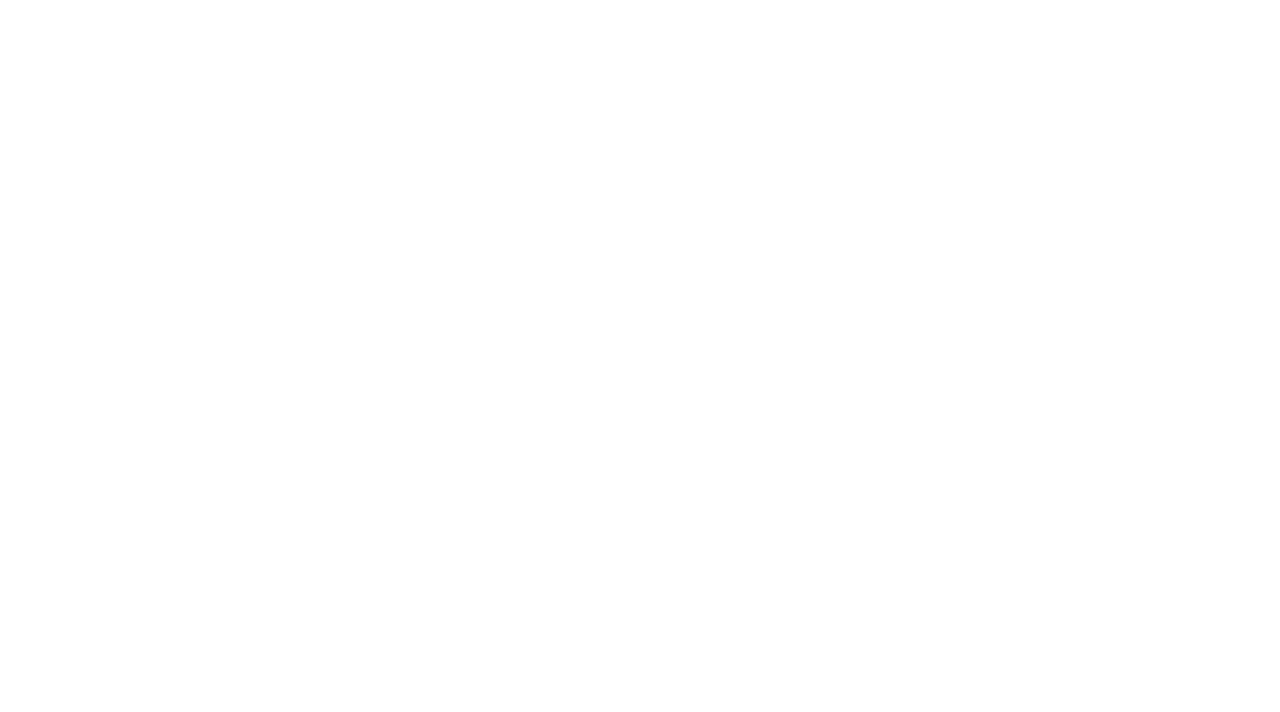
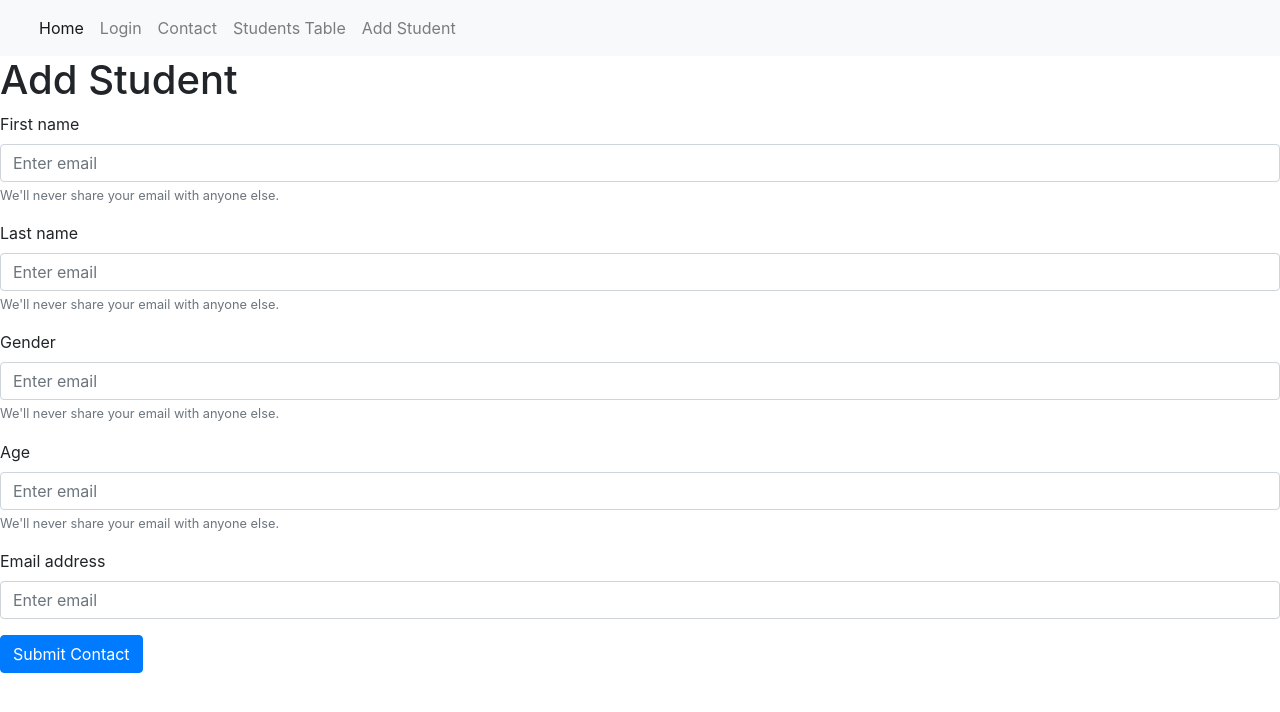
Before and after one commit to cjengo033/laravel, a React (Create React App) app in the folder my-react-app/: page /add_students in a window 1280 px wide. Before the commit this address had no page. Shown: the top 712 px of the page. Built offline with nearby package versions, Linux system fonts and the light colour scheme.

Commit message:
laravel add student done

```diff
--- a/my-react-app/src/App.js
+++ b/my-react-app/src/App.js
@@ -1,7 +1,4 @@
-import logo from './logo.svg';
 import './App.css';
-import Header from '././component/Header';
-import ReactDOM from "react-dom/client";
 import { BrowserRouter, Routes, Route } from "react-router-dom";
 import Layout from "./pages/Layout";
 import Home from "./pages/Home";
@@ -10,6 +7,7 @@ import Contact from "./pages/Contact";
 import NoPage from "./pages/NoPage";
 import Student from './pages/Student';
 import Login from './pages/Login';
+import AddStudent from './pages/AddStudent';
 
 function App() {
   return (
@@ -19,9 +17,11 @@ function App() {
         <Route path="/" element={<Layout />}>
           <Route index element={<Home />} />
           <Route path="blogs/:id" element={<Blogs />} />
+          {/* <Route path="blogs/:id" render={(props) => <Blogs {...props} />}/>  */}
           <Route path="contact" element={<Contact />} />
           <Route path="students" element={<Student />} />
           <Route path="login" element={<Login />} />
+          <Route path="add_students" element={<AddStudent />} />
         </Route>
       </Routes>
     </BrowserRouter>
--- /dev/null
+++ b/my-react-app/src/pages/AddStudent.js
@@ -0,0 +1,112 @@
+import { useState } from "react";
+import { useForm } from "react-hook-form";
+
+
+const AddStudent = () => {
+    // const { register } = useForm();
+    // const [data, setData] = useState("");
+    const axios = require('axios').default;
+    const [first_name, setFirstName] = useState("");
+    const [last_name, setLastName] = useState("");
+    const [gender, setGender] = useState("");
+    const [age, setAge] = useState("");
+    const [email, setEmail] = useState("");
+
+    const user = {first_name, last_name, gender, age, email};
+    const convert_json = JSON.stringify(user);
+
+
+    console.log(convert_json);
+    const doSomething = function (e) {
+        alert('it works!');
+        fetch('http://127.0.0.1:8000/api/todo/add?', {
+            method: 'POST',
+            headers: {
+                'Accept': 'application/json',
+                'Content-Type': 'application/json',
+            },
+            body: JSON.stringify({
+                first_name: first_name,
+                last_name: last_name,
+                gender: gender,
+                age: age,
+                email: email
+            })
+
+        })
+
+        e.preventDefault();
+
+
+    }
+
+    return (
+        <>
+            <h1>Add Student</h1>
+            <form onSubmit={doSomething}>
+
+                <div className="form-group">
+                    <label>First name</label>
+                    <input type="text"
+                        onChange={e => setFirstName(e.target.value)}
+
+                        className="form-control"
+                        id="exampleInputEmail1"
+                        aria-describedby="emailHelp"
+                        placeholder="Enter email" />
+                    <small id="emailHelp" className="form-text text-muted">We'll never share your email with anyone else.</small>
+                </div>
+
+                <div className="form-group">
+                    <label>Last name</label>
+                    <input type="text"
+                        onChange={e => setLastName(e.target.value)}
+
+                        className="form-control"
+                        id="exampleInputEmail1"
+                        aria-describedby="emailHelp"
+                        placeholder="Enter email" />
+                    <small id="emailHelp" className="form-text text-muted">We'll never share your email with anyone else.</small>
+                </div>
+
+                <div className="form-group">
+                    <label>Gender</label>
+                    <input type="text"
+                        onChange={e => setGender(e.target.value)}
+
+                        className="form-control"
+                        id="exampleInputEmail1"
+                        aria-describedby="emailHelp"
+                        placeholder="Enter email" />
+                    <small id="emailHelp" className="form-text text-muted">We'll never share your email with anyone else.</small>
+                </div>
+
+                <div className="form-group">
+                    <label>Age</label>
+                    <input type="number"
+                        onChange={e => setAge(e.target.value)}
+
+                        className="form-control"
+                        id="exampleInputEmail1"
+                        aria-describedby="emailHelp"
+                        placeholder="Enter email" />
+                    <small id="emailHelp" className="form-text text-muted">We'll never share your email with anyone else.</small>
+                </div>
+
+                <div className="form-group">
+                    <label >Email address</label>
+                    <input type="email"
+                        onChange={e => setEmail(e.target.value)}
+
+                        className="form-control"
+                        id="exampleInputEmail1"
+                        placeholder="Enter email" />
+                </div>
+
+                <button className="btn btn-primary">Submit Contact</button>
+            </form>
+        </>
+    )
+}
+
+export default AddStudent
--- a/my-react-app/src/pages/Blogs.js
+++ b/my-react-app/src/pages/Blogs.js
@@ -1,6 +1,5 @@
 import { useState, useEffect } from "react";
-import { FontAwesomeIcon } from '@fortawesome/react-fontawesome'
-const axios = require('axios').default;
+import { useParams } from "react-router-dom";
 
 const Blogs = () => {
 
@@ -8,35 +7,68 @@ const Blogs = () => {
   const [isLoaded, setIsLoaded] = useState(false);
   const [items, setItems] = useState();
   const [name, setName] = useState();
+  const [last_name, setLastName] = useState();
   const [age, setAge] = useState();
   const [email, setEmail] = useState();
 
-  console.log(items);
-
-  const handleSubmit = () => {
-    const user = [
-      {
-        "name": name,
-        "age" : age,
-        "email": email
-      }
-    ]
-
-    console.log(user);
-  }
+  const search_params = useParams();
+  const user_id = search_params.id;
 
 
+
+  const handleSubmit = (e) => {
+  console.log(name);
+
+
+    // const user_data =
+    //   {
+    //     "first_name": name,
+    //     "last_name" : last_name,
+    //     "age": age,
+    //     "email": email
+    //   }
+    // if(user_data) {
+
+    //   console.log(user_data);
+    // }
+
+    // // POST request using fetch with error handling
+    // const element = document.querySelector('#post-request-error-handling .article-id');
+    // const requestOptions = {
+    //   method: 'POST',
+    //   headers: { 'Content-Type': 'application/json' },
+    //   body: JSON.stringify(user_data)
+    // };
+    // fetch(`http://127.0.0.1:8000/api/todo/update/${user_id}`, requestOptions)
+    //   .then(async response => {
+    //     const isJson = response.headers.get('content-type')?.includes('application/json');
+    //     const data = isJson && await response.json();
+
+    //     // check for error response
+    //     if (!response.ok) {
+    //       // get error message from body or default to response status
+    //       const error = (data && data.message) || response.status;
+    //       return Promise.reject(error);
+    //     }
+
+    //     element.innerHTML = data.id;
+    //   })
+    //   .catch(error => {
+    //     // element.parentElement.innerHTML = `Error: ${error}`;
+    //     console.error('There was an error!', error);
+    //   });
+  }
 
   // Note: the empty deps array [] means
   // this useEffect will run once
   // similar to componentDidMount()
   useEffect(() => {
-    fetch(`http://127.0.0.1:8000/api/todo/${4}`)
+    fetch(`http://127.0.0.1:8000/api/todo/${user_id}`)
       .then(res => res.json())
       .then(
         (result) => {
           setIsLoaded(true);
-          setItems(result);
+          setItems(result.Data);
         },
         // Note: it's important to handle errors here
         // instead of a catch() block so that we don't swallow
@@ -53,75 +85,59 @@ const Blogs = () => {
     return <div>Error: {error.message}</div>;
   } else if (!isLoaded) {
     return <div className="spinner-border justify-content-center" role="status">
-      <span class="sr-only">Loading...</span>
+      <span className="sr-only">Loading...</span>
     </div>;
   } else {
 
     return (
       <>
+        {items.map(item => (
+          <div className="shadow-sm p-5 m-10 bg-white rounded" key={item.id}>
+            <form onSubmit={handleSubmit()}>
 
-        <table class="table text-center">
-          <thead>
-            <tr>
-              <th>ID</th>
-              <th scope="col">Full Name</th>
-              <th scope="col">Age</th>
-              <th scope="col">Email</th>
-              <th scope="col">View</th>
-            </tr>
-          </thead>
-          <tbody>
-            {items.map(item => (
-              <tr key={item.id}>
-                <th>{item.id}</th>
-                <th>{item.first_name + " " + item.last_name}</th>
-                <th>{item.age}</th>
-                <th>{item.email}</th>
-                <th><FontAwesomeIcon icon="fa-solid fa-trash" />
-                  <div>
-                    <a href={`/blogs/${item.id}`} className="btn btn-warning">Update</a> &nbsp;
-                    <a href={`/blogs/${item.id}`} className="btn btn-danger">Delete</a>
-                  </div>
-
-                </th>
-
-              </tr>
-            ))}
-
-          </tbody>
-        </table>
-
-        <div className="shadow-sm p-5 m-10 bg-white rounded">
-          <form onSubmit={handleSubmit()}>
-            <div class="form-group">
-              <label for="exampleInputEmail1">Full name</label>
-              <input type="email"
-                value={setName}
-                class="form-control"
+              <div className="form-group">
+                <label>First name</label>
+                <input type="text"
+                  onChange={e => setName(e.target.value)}
+                  value={item.first_name}
+                  className="form-control"
                   id="exampleInputEmail1"
                   aria-describedby="emailHelp"
                   placeholder="Enter email" />
-              <small id="emailHelp" class="form-text text-muted">We'll never share your email with anyone else.</small>
+                <small id="emailHelp" className="form-text text-muted">We'll never share your email with anyone else.</small>
+              </div>
+
+              <div className="form-group">
+                <label>Last name</label>
+                <input type="text"
+                  onChange={e => setLastName(e.target.value)}
+                  defaultValue={item.first_name}
+                  className="form-control"
+                  id="exampleInputEmail1"
+                  aria-describedby="emailHelp"
+                  placeholder="Enter email" />
+                <small id="emailHelp" className="form-text text-muted">We'll never share your email with anyone else.</small>
               </div>
 
 
-            <div class="form-group">
-              <label for="exampleInputEmail1">Age</label>
-              <input type="email"
-                value={setAge}
-                class="form-control"
+              <div className="form-group">
+                <label>Age</label>
+                <input type="number"
+                  onChange={e => setAge(e.target.value)}
+                  defaultValue={item.age}
+                  className="form-control"
                   id="exampleInputEmail1"
                   aria-describedby="emailHelp"
                   placeholder="Enter email" />
-              <small id="emailHelp" class="form-text text-muted">We'll never share your email with anyone else.</small>
+                <small id="emailHelp" className="form-text text-muted">We'll never share your email with anyone else.</small>
               </div>
 
-            <div class="form-group">
+              <div className="form-group">
                 <label >Email address</label>
                 <input type="email"
-
-                onChange={setEmail}
-                class="form-control"
+                  onChange={e => setEmail(e.target.value)}
+                  defaultValue={item.email}
+                  className="form-control"
                   id="exampleInputEmail1"
                   placeholder="Enter email" />
               </div>
@@ -129,14 +145,12 @@ const Blogs = () => {
               <button className="btn btn-primary">Submit Contact</button>
             </form>
           </div>
-
+        ))}
       </>
-
 
     );
   }
 
+}
 
-}
-// http://127.0.0.1:8000/api/todo/
 export default Blogs;
--- a/my-react-app/src/pages/Layout.js
+++ b/my-react-app/src/pages/Layout.js
@@ -14,6 +14,7 @@ const Layout = () => {
                             <a className="nav-link" href="/login">Login</a>
                             <a className="nav-link" href="/contact">Contact</a>
                             <a className="nav-link" href="/students">Students Table</a>
+                            <a className="nav-link" href="/add_students">Add Student</a>
 
                         </div>
                     </div>
--- a/my-react-app/src/pages/Student.js
+++ b/my-react-app/src/pages/Student.js
@@ -35,14 +35,15 @@ const Students = () => {
         return <div>Error: {error.message}</div>;
     } else if (!isLoaded) {
         return <div className="spinner-border justify-content-center" role="status">
-                 <span class="sr-only">Loading...</span>
+                 <span className="sr-only">Loading...</span>
                </div>;
     } else {
 
         return (
             <>
+                <button><a href="/add_students">Add Student</a></button>
 
-                <table class="table text-center">
+                <table className="table text-center">
                     <thead>
                         <tr>
                             <th>ID</th>
@@ -59,7 +60,7 @@ const Students = () => {
                                 <th>{item.first_name + " " + item.last_name}</th>
                                 <th>{item.age}</th>
                                 <th>{item.email}</th>
-                                <th><FontAwesomeIcon icon="fa-solid fa-trash" /><a href={`/blogs/${item.id}`} >Test</a></th>
+                                <th><a href={`/blogs/${item.id}`} >Test</a></th>
 
                             </tr>
                         ))}
```
Also changed, not shown: 2 other files (tests, documents, lock files or other folders). Lines whose indentation alone changed are shown as unchanged.
